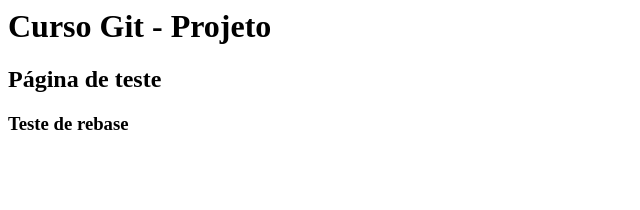
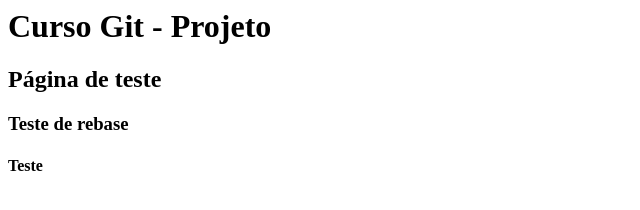
Before and after one commit to pivorodrigues/mygamevault, a plain HTML site: page index.html in a window 1280 px wide. Shown: the full height of the page, 0-640 px from the left. Drawn offline with Linux system fonts and the light colour scheme.

Commit message:
Update index.html

```diff
--- a/index.html
+++ b/index.html
@@ -6,5 +6,6 @@
    <h1>Curso Git - Projeto</h1>
    <h2>Página de teste</h2>
    <h3>Teste de rebase</h3>
+   <h4>Teste</h4>
 </body>
 </html>
```
